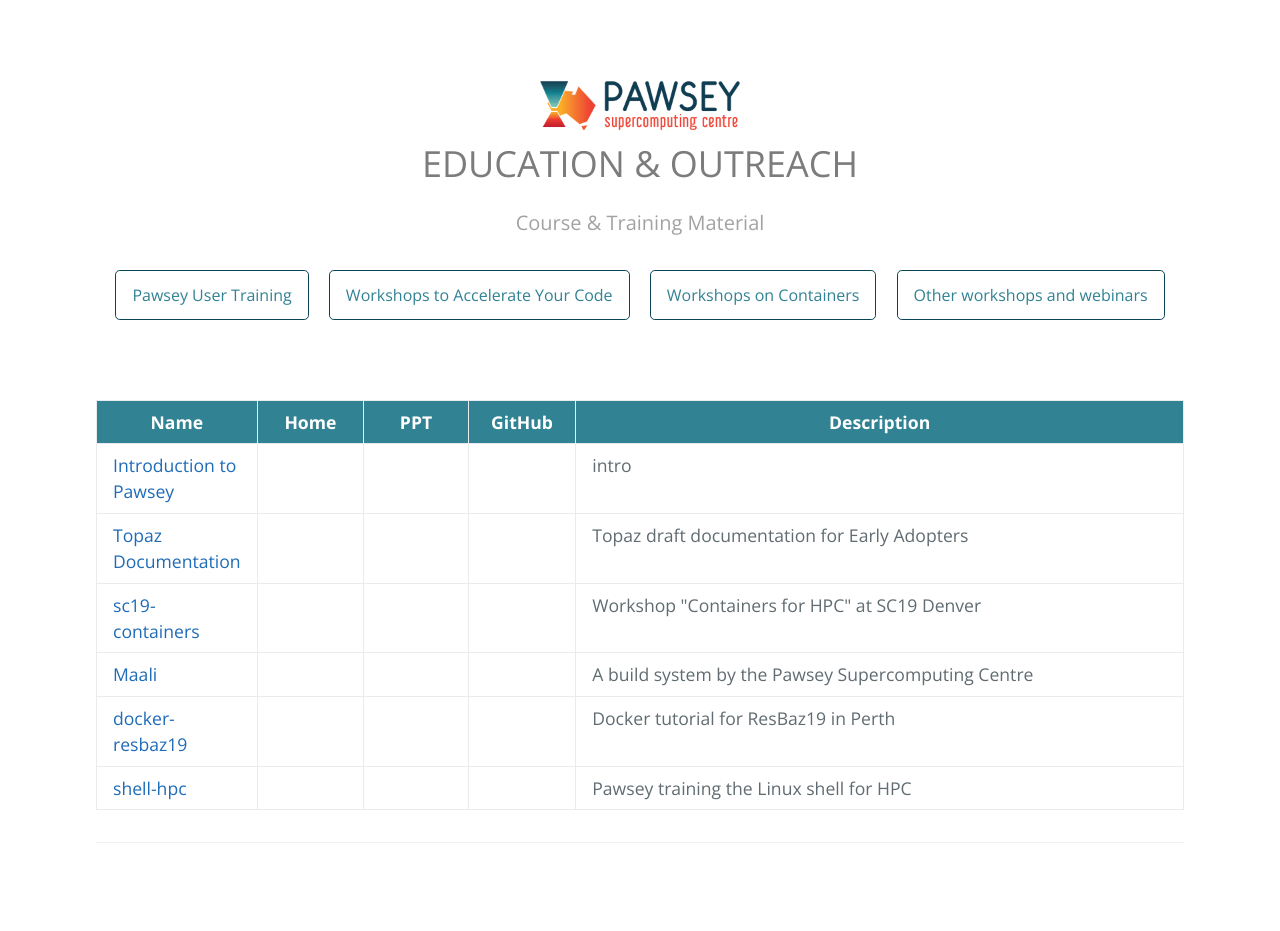
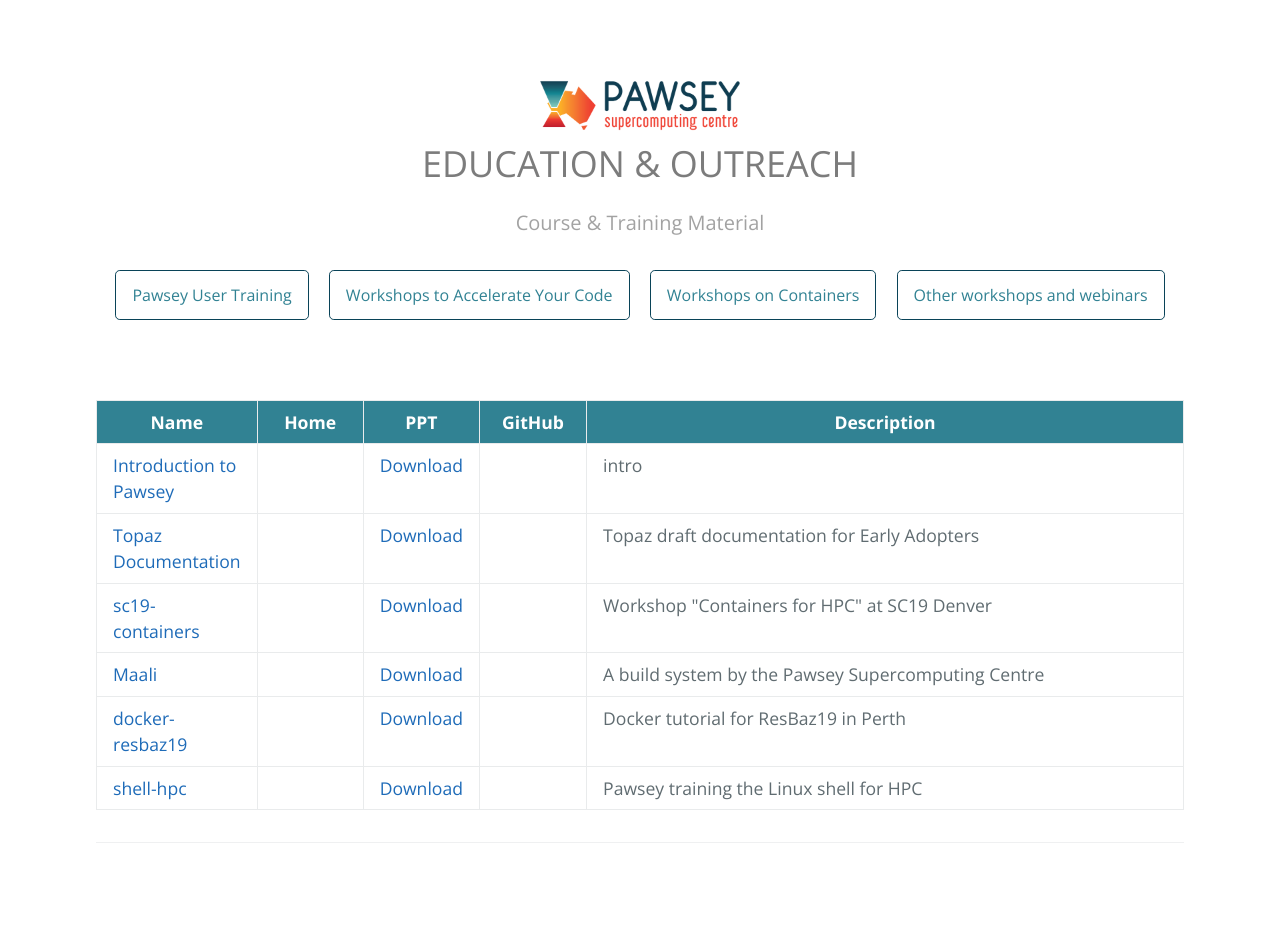
Before and after one commit to ratkinson0405/ratkinson0405.github.io, a Jekyll site: the page built from index.md, in a window 1280 px wide. Built offline with Jekyll 4.4.1, drawn with Linux system fonts in a browser that asks for light colours; our own code applies the rules of GitHub Pages for plain Markdown files; the repository's description, which GitHub fills in, is left out.

Commit message:
Update default.html

```diff
--- a/_layouts/default.html
+++ b/_layouts/default.html
@@ -49,7 +49,11 @@
                   <tr>
                     <td markdown="span"><a href="{{ item.url }}">{{ item.title }}</a></td>
                     <td></td>
-                    <td></td>
+                    {% if item.ppt != '' %}
+                      <td markdown="span"><a href="{{ item.ppt }}">Download</a></td>
+                    {% else %}
+                      <td></td>
+                    {% endif %}
                     <td></td>
                     <td markdown="span">{{ item.description }}</td>
                   </tr>
@@ -61,7 +65,11 @@
                   <tr>
                     <td markdown="span"><a href="{{ item.url }}">{{ item.title }}</a></td>
                     <td></td>
-                    <td></td>
+                    {% if item.ppt != '' %}
+                      <td markdown="span"><a href="{{ item.ppt }}">Download</a></td>
+                    {% else %}
+                      <td></td>
+                    {% endif %}
                     <td></td>
                     <td markdown="span">{{ item.description }}</td>
                   </tr>
```
